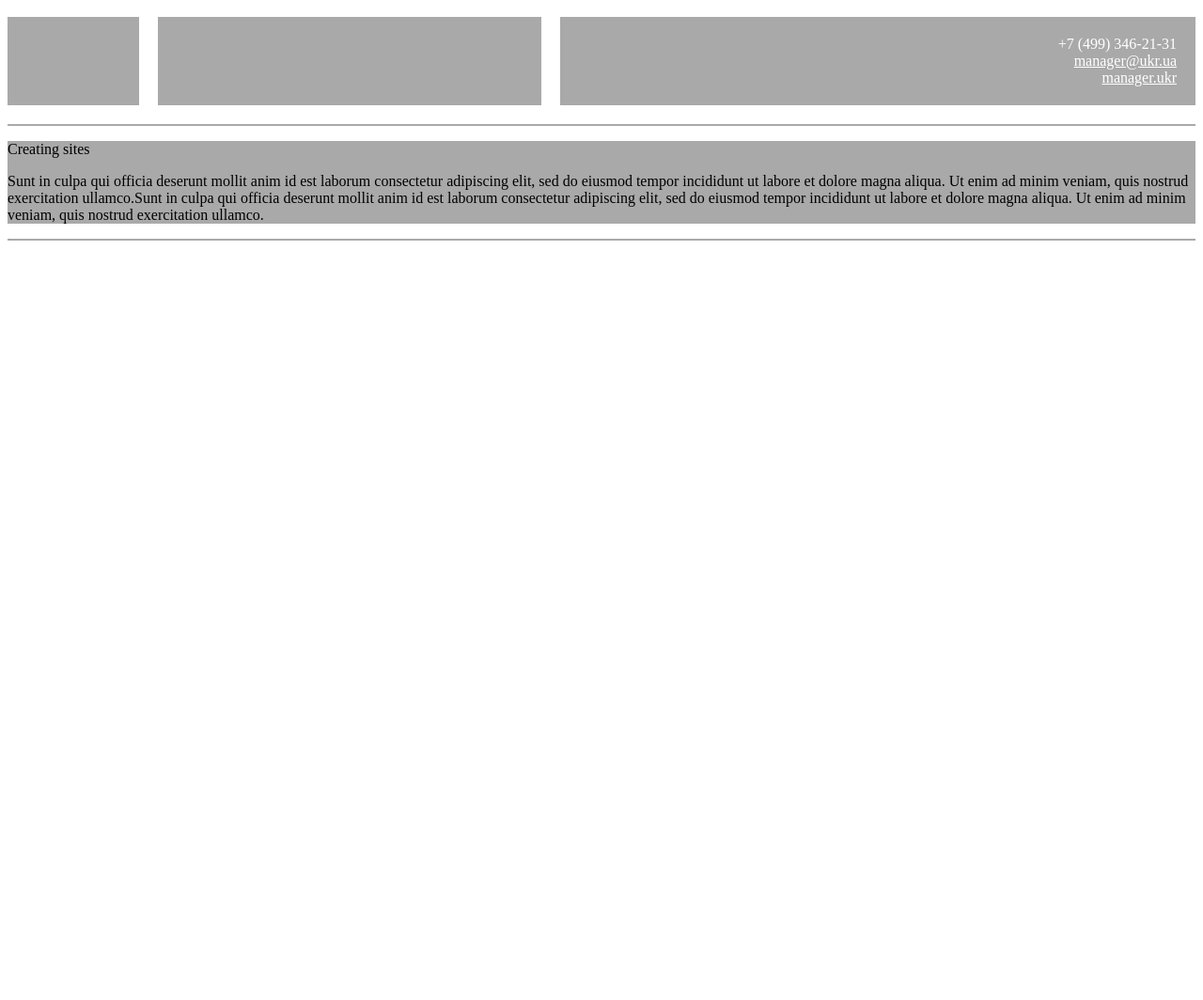
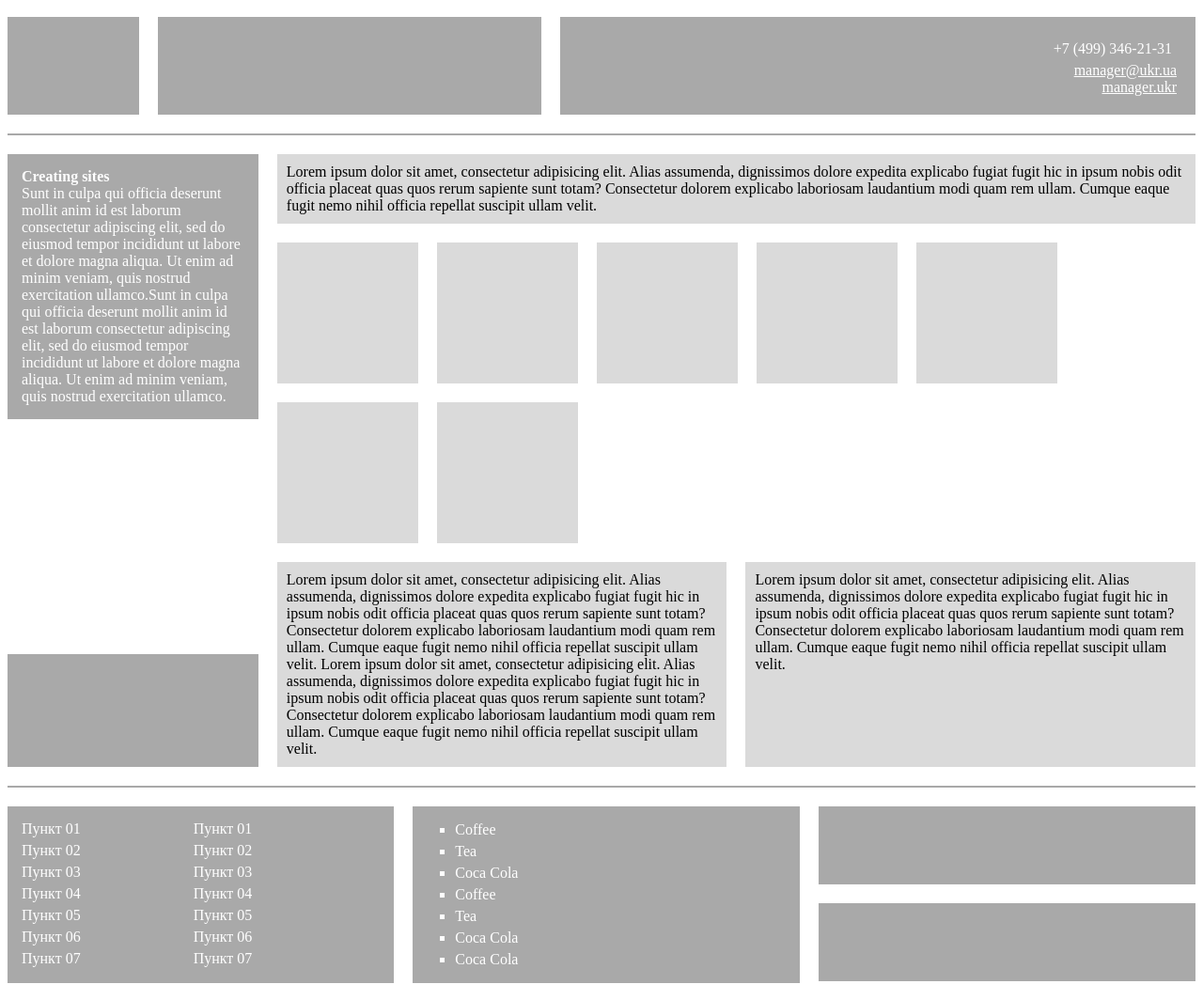
Before and after one commit to drsckarasu/mainAcademy, a plain HTML site: page index.html in a window 1280 px wide. Shown: the whole page at 94% size. Before the commit the page ends 800 px from the top, so only its background shows below. Drawn offline with Linux system fonts and the light colour scheme.

Commit message:
finished positioning

```diff
--- a/index.html
+++ b/index.html
@@ -11,27 +11,77 @@
     <div class="c2"></div>
     <div class="c3">
         <p>+7 (499) 346-21-31</p>
-        <p>manager@ukr.ua</p>
-        <p>manager.ukr</p>
+        <a>manager@ukr.ua</a><br>
+        <a>manager.ukr</a>
     </div>
 </header>
 <div class="horizontalLine"></div>
 <div class="mainBlock">
-    <div class="c4">
-        <p>Creating sites</p>
-        <p>Sunt in culpa qui officia deserunt mollit anim id est laborum consectetur adipiscing elit, sed do eiusmod tempor incididunt ut labore et dolore magna aliqua. Ut enim ad minim veniam, quis nostrud exercitation ullamco.Sunt in culpa qui officia deserunt mollit anim id est laborum consectetur adipiscing elit, sed do eiusmod tempor incididunt ut labore et dolore magna aliqua. Ut enim ad minim veniam, quis nostrud exercitation ullamco.</p>
+    <div class="upper">
+        <div class="c4">
+            <p><b>Creating sites</b><br>
+                Sunt in culpa qui officia deserunt mollit anim id est laborum consectetur adipiscing elit, sed do eiusmod tempor incididunt ut labore et dolore magna aliqua. Ut enim ad minim veniam, quis nostrud exercitation ullamco.Sunt in culpa qui officia deserunt mollit anim id est laborum consectetur adipiscing elit, sed do eiusmod tempor incididunt ut labore et dolore magna aliqua. Ut enim ad minim veniam, quis nostrud exercitation ullamco.</p>
+        </div>
+        <div class="upper-right">
+            <div class="c5"> Lorem ipsum dolor sit amet, consectetur adipisicing elit. Alias assumenda, dignissimos dolore expedita explicabo fugiat fugit hic in ipsum nobis odit officia placeat quas quos rerum sapiente sunt totam? Consectetur dolorem explicabo laboriosam laudantium modi quam rem ullam. Cumque eaque fugit nemo nihil officia repellat suscipit ullam velit.</div>
+            <div class="c6">
+                <div class="square"></div>
+                <div class="square"></div>
+                <div class="square"></div>
+                <div class="square"></div>
+                <div class="square"></div>
+                <div class="square"></div>
+                <div class="square"></div>
+            </div>
+        </div>
     </div>
-    <div class="c5" a></div>
-    <div class="c6"></div>
-    <div class="c7"></div>
-    <div class="c8"></div>
-    <div class="c9"></div>
+    <div class="bottom">
+        <div class="c7"></div>
+        <div class="bottom-right">
+            <div class="c8">Lorem ipsum dolor sit amet, consectetur adipisicing elit. Alias assumenda, dignissimos dolore expedita explicabo fugiat fugit hic in ipsum nobis odit officia placeat quas quos rerum sapiente sunt totam? Consectetur dolorem explicabo laboriosam laudantium modi quam rem ullam. Cumque eaque fugit nemo nihil officia repellat suscipit ullam velit.
+                Lorem ipsum dolor sit amet, consectetur adipisicing elit. Alias assumenda, dignissimos dolore expedita explicabo fugiat fugit hic in ipsum nobis odit officia placeat quas quos rerum sapiente sunt totam? Consectetur dolorem explicabo laboriosam laudantium modi quam rem ullam. Cumque eaque fugit nemo nihil officia repellat suscipit ullam velit.</div>
+            <div class="c9">Lorem ipsum dolor sit amet, consectetur adipisicing elit. Alias assumenda, dignissimos dolore expedita explicabo fugiat fugit hic in ipsum nobis odit officia placeat quas quos rerum sapiente sunt totam? Consectetur dolorem explicabo laboriosam laudantium modi quam rem ullam. Cumque eaque fugit nemo nihil officia repellat suscipit ullam velit.</div>
+        </div>
+    </div>
 </div>
 <div class="horizontalLine"></div>
 <footer>
-    <div></div>
-    <div></div>
-    <div></div>
+    <div class="leftFoter">
+        <div class="c10">
+            <p>Пункт 01</p>
+            <p>Пункт 02</p>
+            <p>Пункт 03</p>
+            <p>Пункт 04</p>
+            <p>Пункт 05</p>
+            <p>Пункт 06</p>
+            <p>Пункт 07</p>
+        </div>
+        <div class="c14">
+            <p>Пункт 01</p>
+            <p>Пункт 02</p>
+            <p>Пункт 03</p>
+            <p>Пункт 04</p>
+            <p>Пункт 05</p>
+            <p>Пункт 06</p>
+            <p>Пункт 07</p>
+        </div>
+    </div>
+    <div class="centerFoter">
+        <ul class="c11">
+            <li>Coffee</li>
+            <li>Tea</li>
+            <li>Coca Cola</li>
+            <li>Coffee</li>
+            <li>Tea</li>
+            <li>Coca Cola</li>
+            <li>Coca Cola</li>
+        </ul>
+
+    </div>
+    <div class="rightFoter">
+        <div class="c12"></div>
+        <div class="c13"></div>
+    </div>
 </footer>
 </body>
 </html>
--- a/style.css
+++ b/style.css
@@ -19,10 +19,7 @@ header>div{
     text-align: right;
     margin-right: 0;
 }
-.c3>p:first-child{
-    text-decoration: none;
-}
-.c3>p{
+a{
     margin: 0;
     text-decoration: underline
 }
@@ -30,6 +27,103 @@ header>div{
     border: 0.5px solid darkgrey;
     margin: 10px 0;
 }
+.upper{
+    display: flex;
+}
+
 .c4{
     background-color: darkgrey;
+    color: white;
+    width: 20%;
+    align-self: flex-start;
+    margin: 10px;
+    margin-left: 0;
+    padding: 10px;
 }
+.upper-right{
+    width: 80%;
+}
+.c5{
+    background-color: #dadada;
+    padding: 10px;
+    margin: 10px;
+    margin-right: 0;
+}
+.c6{
+    display: flex;
+    flex-wrap: wrap;
+    justify-content: flex-start;
+}
+.square {
+    height: 150px;
+    width: 150px;
+    margin: 10px;
+    background-color: #dadada;
+}
+.bottom{
+    display: flex;
+}
+.c7{
+    background-color: darkgrey;
+    width: 20%;
+    height: 100px;
+    align-self: flex-end;
+    margin: 10px;
+    margin-left: 0;
+    padding: 10px;
+}
+.bottom-right{
+    display: flex;
+    width: 80%;
+}
+.c8,.c9{
+    background-color:  #dadada;
+    width: 50%;
+    box-sizing: border-box;
+    padding: 10px;
+    margin: 10px;
+}
+.c9{
+    margin-right: 0;
+}
+footer{
+    display: flex;
+    justify-content: space-between;
+}
+footer>div{
+    width: 100%;
+}
+.leftFoter{
+    display: flex;
+}
+ul.c11 {
+    list-style-type: square;
+}
+li{
+    margin: 5px;
+}
+p{
+    margin: 5px;
+}
+.c10,.c14{
+    margin: 10px 100px 0 10px;
+}
+.leftFoter,.centerFoter,.c12,.c13{
+    background-color: darkgrey;
+    color: white;
+}
+.c12,.c13{
+    height: 40%;
+    margin: 10px;
+    margin-right: 0;
+}
+.c13{
+    margin-top: 20px;
+}
+.leftFoter{
+    margin: 10px;
+    margin-left: 0;
+}
+.centerFoter{
+    margin: 10px;
+}
```
